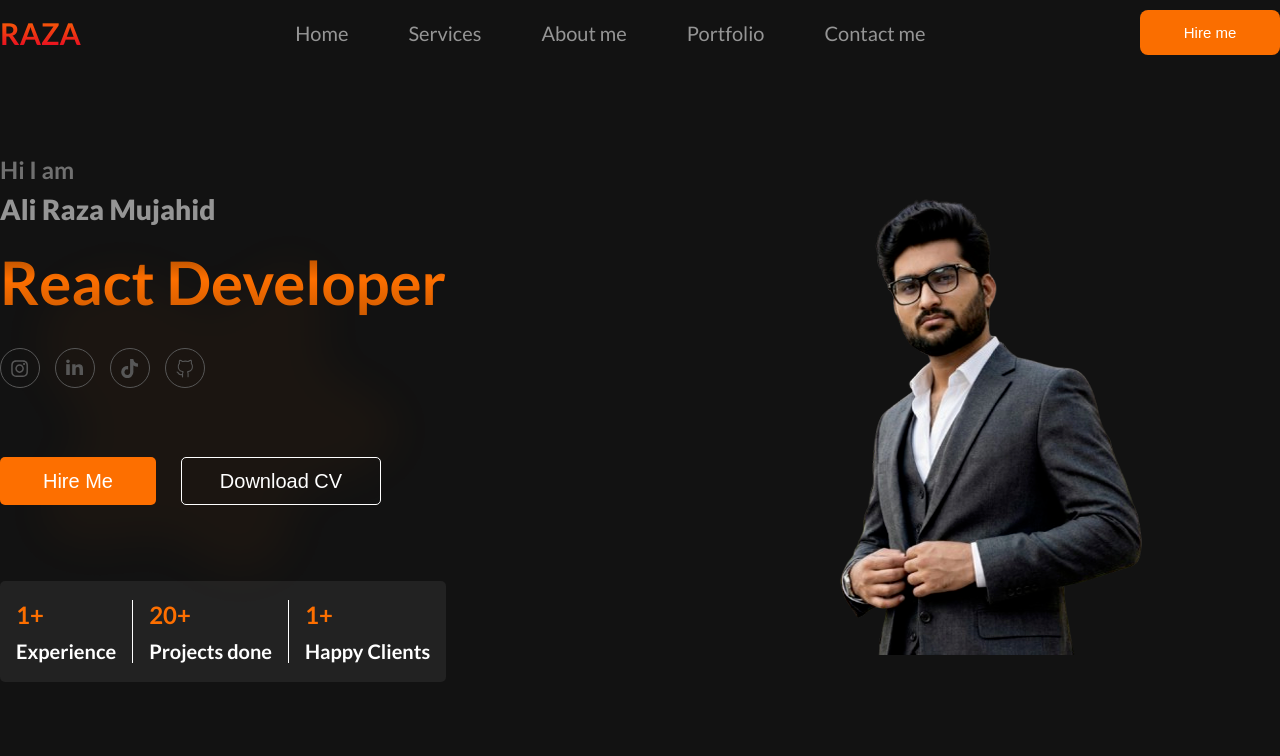
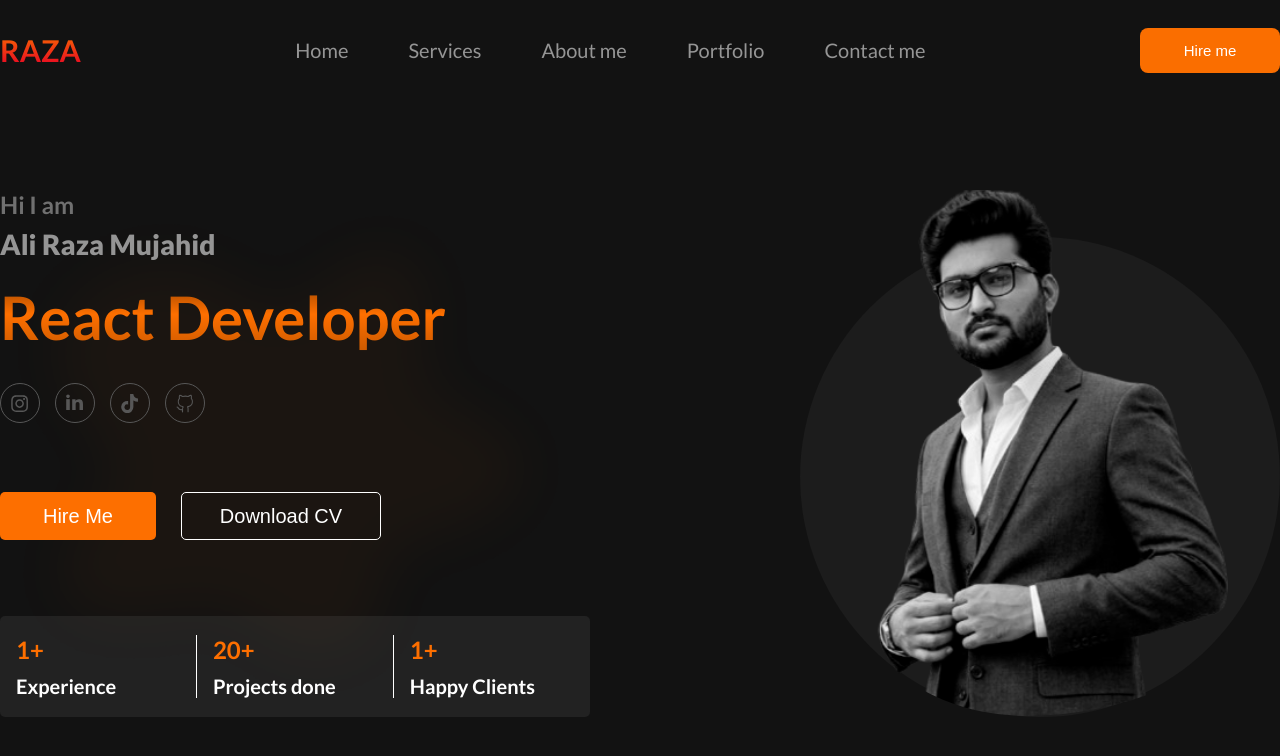
Before and after one commit to ALI-RAZA816/Personal-Portfolio, a React (Vite) app: page / in a window 1280 px wide. Shown: the top 756 px of the page. Built offline with nearby package versions, Linux system fonts and the light colour scheme.

Commit message:
complete herosection

```diff
--- a/src/Component/HeroSection.jsx
+++ b/src/Component/HeroSection.jsx
@@ -42,7 +42,9 @@ export default function HeroSection() {
                 </div>
             </div>
             <div className={style.rightBox}>
-                <img src="/images/hero-img.png" alt="" />
+                <div className={style.img}>
+                    <img src="/images/hero-img.png" alt="" />
+                </div>
             </div>
         </div>
     </div>
--- a/src/css/Header.module.css
+++ b/src/css/Header.module.css
@@ -1,11 +1,13 @@
 header{
+    /* height: 70px; */
     width: 100vw;
 }
 
 
 .wrapper{
+    /* border: 1px solid red; */
     display: flex;
-    height: 65px;
+    height: 100px;
     max-width: 1400px;
     width: 100%;
     margin: 0 auto;
@@ -31,9 +33,14 @@ header{
 }
 
 .links ul li a{
-    text-decoration: none;
     font-size: 20px;
     color: #959595;
+    transition: color .20s ease;
+    text-decoration: none;
+}
+
+.links ul li a:hover{
+    color: #FA6E00;
 }
 
 header button{
--- a/src/css/HeroSection.module.css
+++ b/src/css/HeroSection.module.css
@@ -1,19 +1,16 @@
 
 .wrapper{
+    width: 100%;
+    color:#fff;
+    display: flex;
+    gap: 100px;
+    max-width: 1400px;
+    /* justify-content: space-between; */
     margin: 90px auto !important;
-    /* margin-top: 180px !important; */
-    display: flex;
-    width: 100%;
-    justify-content: space-between;
-    /* align-items: center; */
-    max-width: 1400px;
-    color:#fff;
 }
 
 .leftBox{
-    /* display: flex; */
-    /* flex-direction: column; */
-    /* gap: 50px; */
+    width: 50%;
     background-repeat: no-repeat;
     background-size: contain;
     background-position: center;
@@ -140,10 +137,44 @@
     margin-bottom: .6rem;
 }
 
+.stats > div span{
+    text-wrap: nowrap;
+}
 
 .stats div span:last-child{
     color: #fff;
     font-weight: bold;
     font-size: 20px;
-    text-wrap: nowrap;
 }
+
+.rightBox{
+    width:50%;
+    display: flex;
+    align-items: end;
+    justify-content: end;
+    overflow: hidden;
+}
+
+.img{
+    position: relative;
+    min-height: 480px;
+    min-width: 480px;
+    border-radius: 100%;
+    background-color: #57575723;
+    display: flex;
+    justify-content: center;
+    align-items: center;
+    /* overflow: hidden; */
+}
+
+.img img{
+    position: absolute;
+    top: -101px;
+    right: -108px;
+    z-index: 1;
+    height: 580px;
+    object-fit: contain;
+    border-bottom-left-radius: 240px;
+    border-bottom-right-radius: 400px;
+    filter: grayscale();
+}
```
